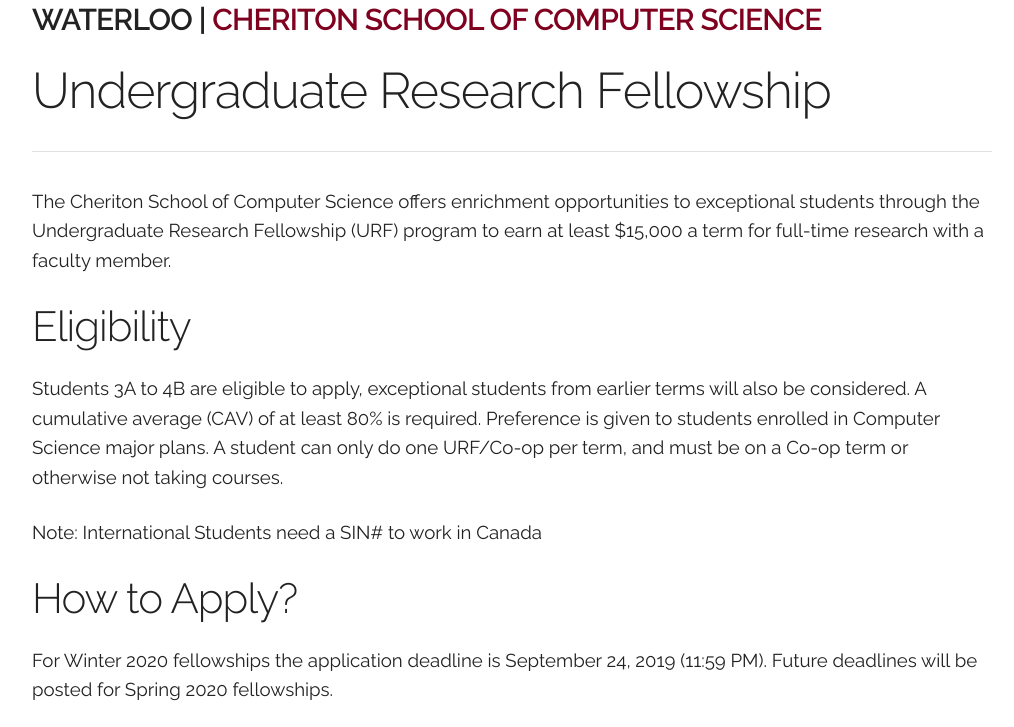
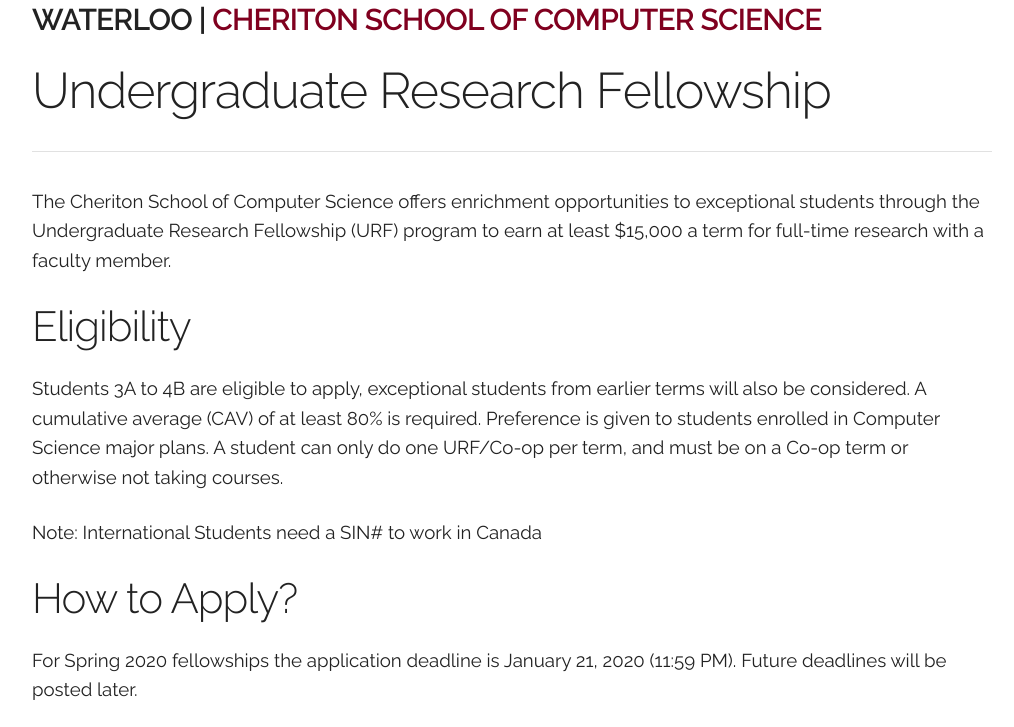
Before and after one commit to rcslab/grec-www, a plain HTML site: page index.html in a window 1280 px wide. Shown: the top 727 px of the page, without its empty margins (128-1142 px from the left). Drawn offline with Linux system fonts and the light colour scheme.

Commit message:
Update for spring

```diff
--- a/index.html
+++ b/index.html
@@ -30,12 +30,12 @@
 <p>Students 3A to 4B are eligible to apply, exceptional students from earlier terms will also be considered.  A cumulative average (CAV) of at least 80% is required.  Preference is given to students enrolled in Computer Science major plans.  A student can only do one URF/Co-op per term, and must be on a Co-op term or otherwise not taking courses.</p>
 <p>Note: International Students need a SIN# to work in Canada</p>
 <h2>How to Apply?</h2>
-<p>For Winter 2020 fellowships the application deadline is September 24, 2019
-(11:59 PM).  Future deadlines will be posted for Spring 2020 fellowships.</p>
+<p>For Spring 2020 fellowships the application deadline is January 21, 2020 (11:59
+PM).  Future deadlines will be posted later.</p>
 <ol>
 <li>Check eligibility stated above.  Make sure you are eligible before taking the following steps.</li>
 <li>Prepare a CV/Resume and a one page personal statement.</li>
-<li>Complete the registration form online.  <a href="https://urf.rcs.uwaterloo.ca/hotcrp/urf-20w">Submission Site</a></li>
+<li>Complete the registration form online.  <a href="https://urf.rcs.uwaterloo.ca/hotcrp/urf-20s">Submission Site</a></li>
 <li>Students are encouraged to find an advisor and indicate this on their statement.  In this case, advisors should write a one page letter of endorsement.</li>
 </ol>
 <h2>Fellowship Details</h2>
```
Also changed, not shown: 1 other file.
